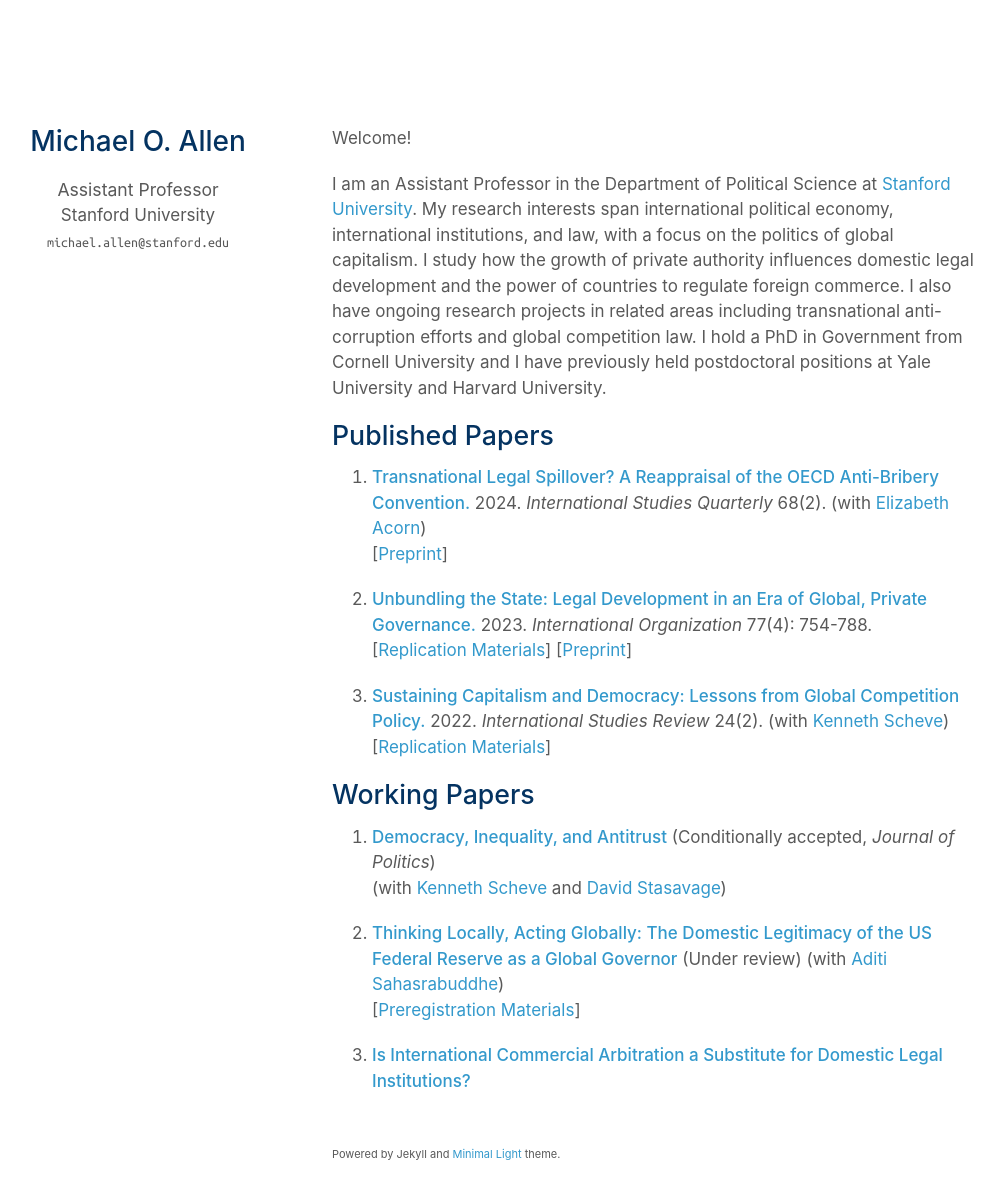
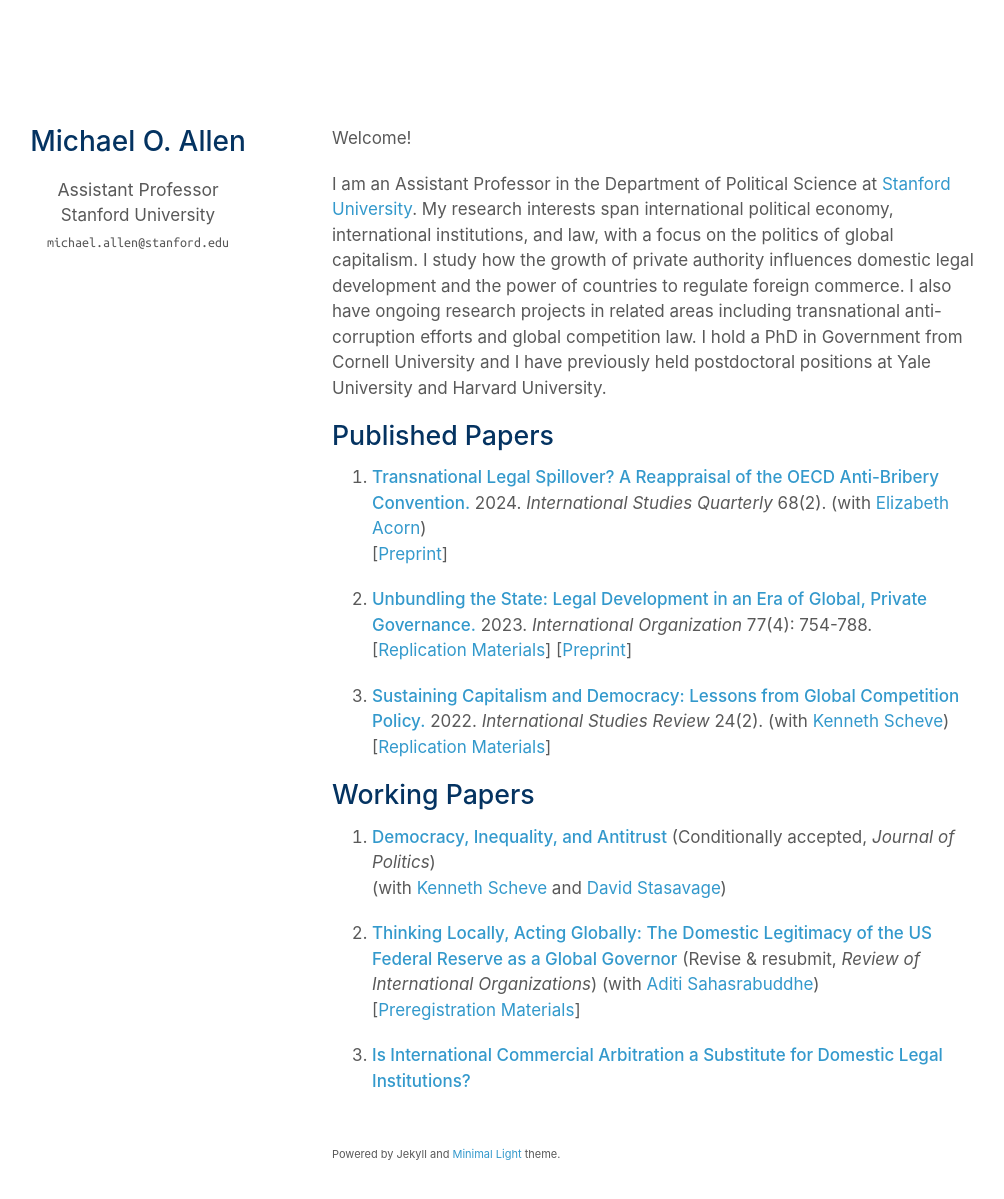
Before and after one commit to mmooddaa/mmooddaa.github.io, a Jekyll site: the page built from index.md, in a window 1280 px wide and 1235 px high. Shown: the top 1199 px of the window, without its empty margins (138-1142 px from the left). Built offline with Jekyll 4.4.1, drawn with Linux system fonts in a browser that asks for light colours; nearby versions of some CDN libraries; a style sheet for code colours, icons or effects is not loaded.

Commit message:
added rio

```diff
--- a/index.md
+++ b/index.md
@@ -23,6 +23,6 @@ I am an Assistant Professor in the Department of Political Science at [Stanford
 1. **[Democracy, Inequality, and Antitrust](https://papers.ssrn.com/sol3/papers.cfm?abstract_id=4358176)** (Conditionally accepted, *Journal of Politics*) <br>
 (with [Kenneth Scheve](https://scheve-research.org/) and [David Stasavage](https://stasavage.com/))
 
-2. **[Thinking Locally, Acting Globally: The Domestic Legitimacy of the US Federal Reserve as a Global Governor](/assets/papers/FedGlobalGov-20241006.pdf)** (Under review) (with [Aditi Sahasrabuddhe](https://aditisahasrabuddhe.com)) <br> [[Preregistration Materials](https://osf.io/axq5c/)]
+2. **[Thinking Locally, Acting Globally: The Domestic Legitimacy of the US Federal Reserve as a Global Governor](/assets/papers/FedGlobalGov-20241006.pdf)** (Revise & resubmit, *Review of International Organizations*) (with [Aditi Sahasrabuddhe](https://aditisahasrabuddhe.com)) <br> [[Preregistration Materials](https://osf.io/axq5c/)]
 
 3. **[Is International Commercial Arbitration a Substitute for Domestic Legal Institutions?](/assets/papers/MAllen-icasub-20220927.pdf)**
```
